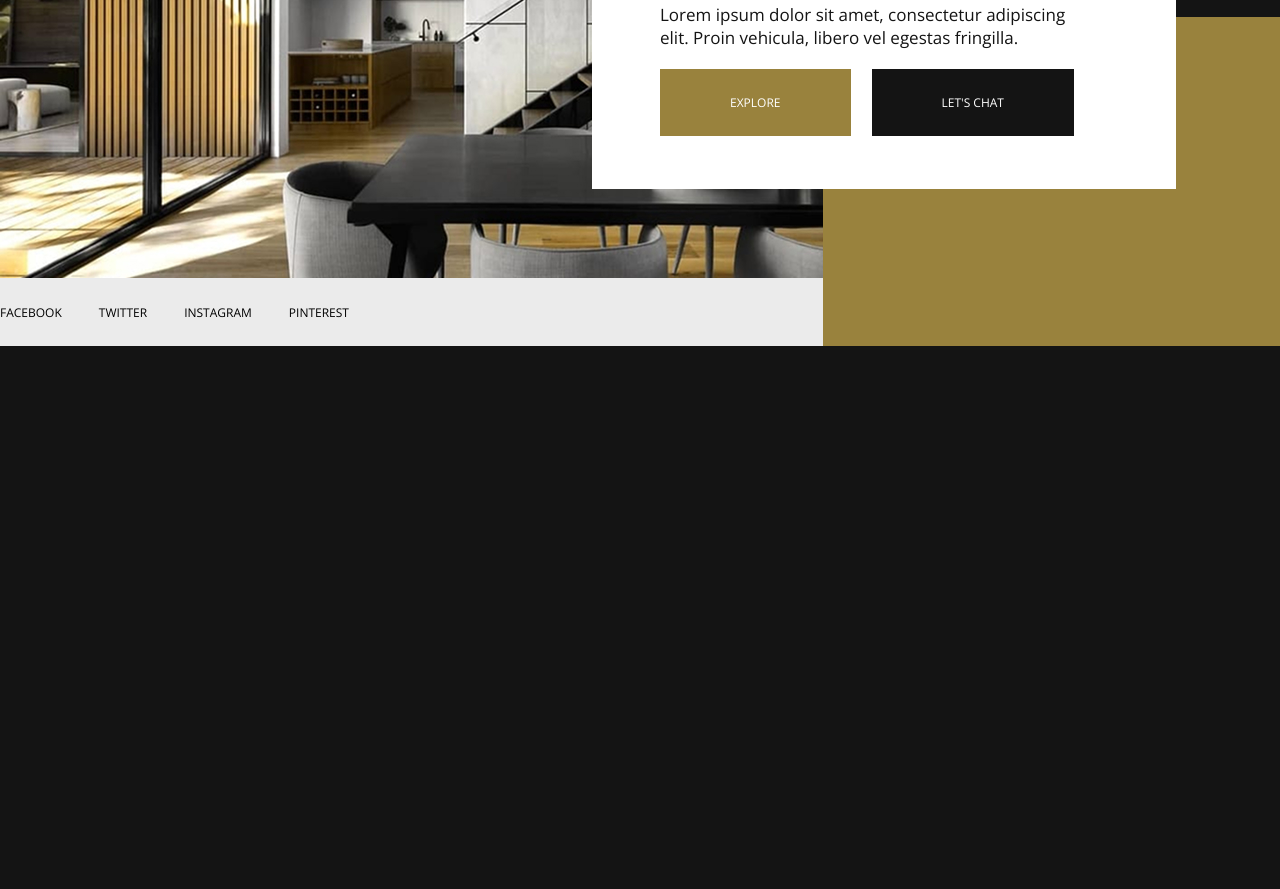
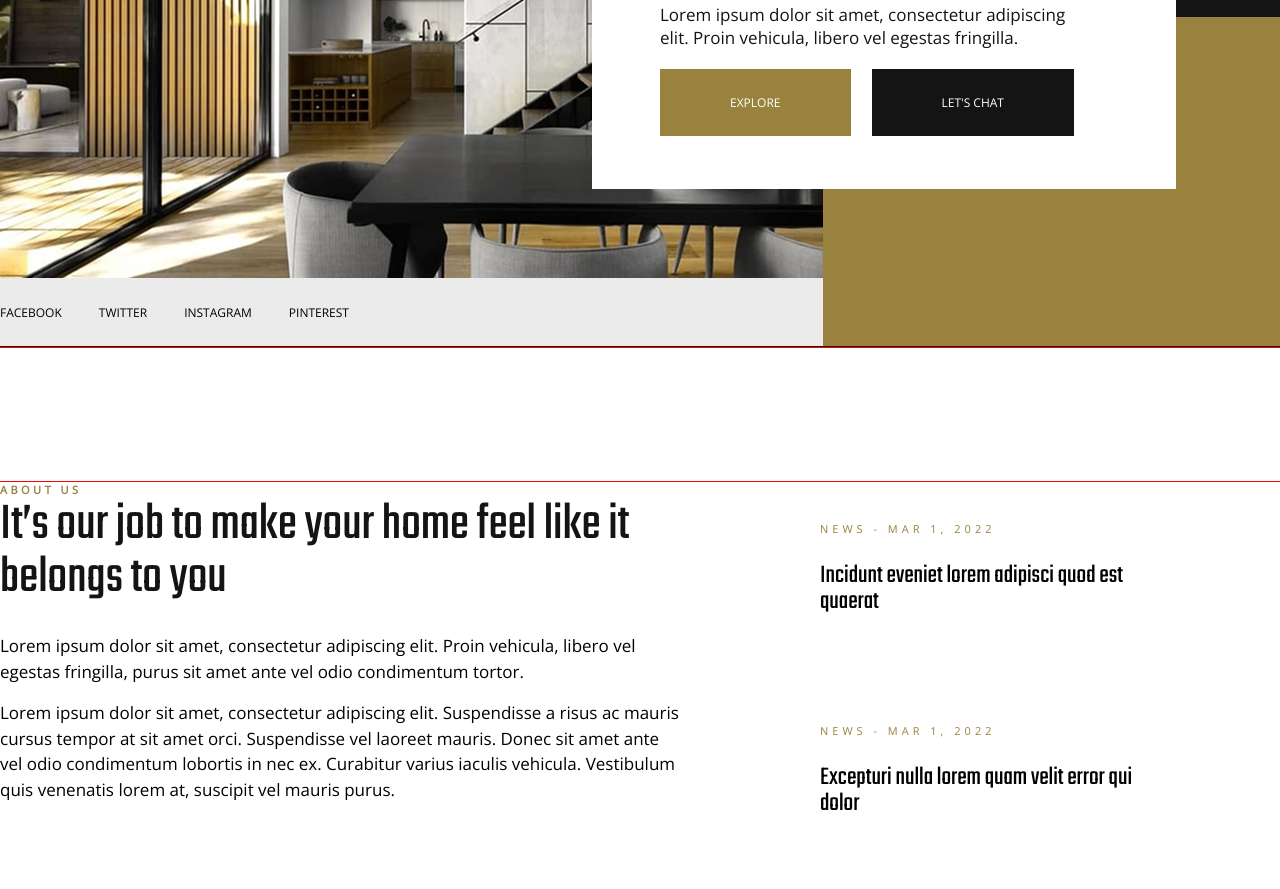
Before and after one commit to danillevko/Vantage, a plain HTML site: page index.html in a window 1280 px wide. Shown: the part 380-1269 px from the top of the page. Drawn offline with nearby package versions, Linux system fonts and the light colour scheme.

Commit message:
add job secction

```diff
--- a/index.html
+++ b/index.html
@@ -41,7 +41,7 @@
     </header>
     <main class="main">
         <section class="section-hero">
-            <div class="container">
+            <div class="container container-hero">
                 <img src="./img/IMAGE.jpg" alt="" class="hero-bg-img">
                 <div class="hero-wrapper">
                     <ul class="hero-list">
@@ -66,6 +66,36 @@
                 </div>
             </div>
         </section>
+        <div class="container">
+            <section class="section-job">
+                <div class="wrapper-left">
+                    <h5 class="title-job">about us</h5>
+                    <span class="main-title">It’s our job to make your home feel like it belongs to you</span>
+                    <p class="main-paragraph one">Lorem ipsum dolor sit amet, consectetur adipiscing elit. Proin
+                        vehicula,
+                        libero vel egestas fringilla,
+                        purus sit amet ante vel odio condimentum tortor.</p>
+                    <p class="main-paragraph two">Lorem ipsum dolor sit amet, consectetur adipiscing elit. Suspendisse a
+                        risus ac mauris cursus tempor at
+                        sit amet orci. Suspendisse vel laoreet mauris. Donec sit amet ante vel odio condimentum lobortis
+                        in
+                        nec
+                        ex. Curabitur varius iaculis vehicula. Vestibulum quis venenatis lorem at, suscipit vel mauris
+                        purus.
+                    </p>
+                </div>
+                <div class="wrapper-right">
+                    <div class="news-one">
+                        <span class="data">news - Mar 1, 2022</span>
+                        <p class="data-paragraph">Incidunt eveniet lorem adipisci quod est quaerat</p>
+                    </div>
+                    <div class="news-two">
+                        <span class="data">news - Mar 1, 2022</span>
+                        <p class="data-paragraph">Excepturi nulla lorem quam velit error qui dolor</p>
+                    </div>
+                </div>
+            </section>
+        </div>
     </main>
 </body>
 
--- a/style.css
+++ b/style.css
@@ -105,8 +105,13 @@
 
 .main {}
 
+.container-hero{
+    height: 659px;
+}
+
 .section-hero {
     background-color: #141414;
+    height: 659px;
 }
 
 .hero-bg-img {
@@ -203,11 +208,97 @@
     border: none;
 }
 
+.menu-button:hover{
+    cursor: pointer;
+}
+
 .btn-one {
     margin-right: 17px;
     background-color: #99823D;
+}
+.btn-one:hover{
+    background-color: #74622f;
 }
 
 .btn-two {
     background-color: #141414;
 }
+.btn-two:hover{
+    background-color: #2c2c2c;
+}
+
+/* job section */
+
+.section-job {
+    margin-top: 135px;
+    display: flex;
+}
+.wrapper-left{
+    width: 684px;
+    height: 321px;
+    margin-right: 102px;
+}
+.title-job {
+    width: 82px;
+    height: 17px;
+    font-family: var(--font);
+    font-weight: 400px;
+    font-size: 11px;
+    color: #99823D;
+    text-transform: uppercase;
+    margin: 0;
+    letter-spacing: 3.5px;
+}
+.main-title {
+    width: 655px;
+    height: 106px;
+    color: #141414;
+    margin-top: 5px;
+    font-family: var(--secondary-font);
+    font-weight: 400px;
+    font-size: 53px;
+    line-height: 53px;
+    color: #141414;
+}
+.main-paragraph {
+    width: 684px;
+    font-family: var(--font);
+    font-weight: 400px;
+    font-size: 17px;
+    line-height: 25.5px;
+}
+.one {
+    margin-top: 28px;
+    height: 51px;
+    margin-bottom: 16px;
+}
+.two {
+    height: 102px;
+    margin: 0;
+}
+.data {
+    width: 181px;
+    margin-bottom: 17px;
+    height: 33px;
+    font-family: var(--font);
+    font-weight: 400px;
+    font-size: 11px;
+    color: #99823D;
+    text-transform: uppercase;
+    letter-spacing: 4px;
+}
+.data-paragraph {
+    width: 323px;
+    height: 53px;
+    font-family: var(--secondary-font);
+    font-weight: 400px;
+    font-size: 26px;
+    line-height: 26px;
+}
+
+.news-one{
+    padding: 37px 67px 42px 34px;
+}
+.news-two{
+    padding: 37px 67px 42px 34px;
+}
```
